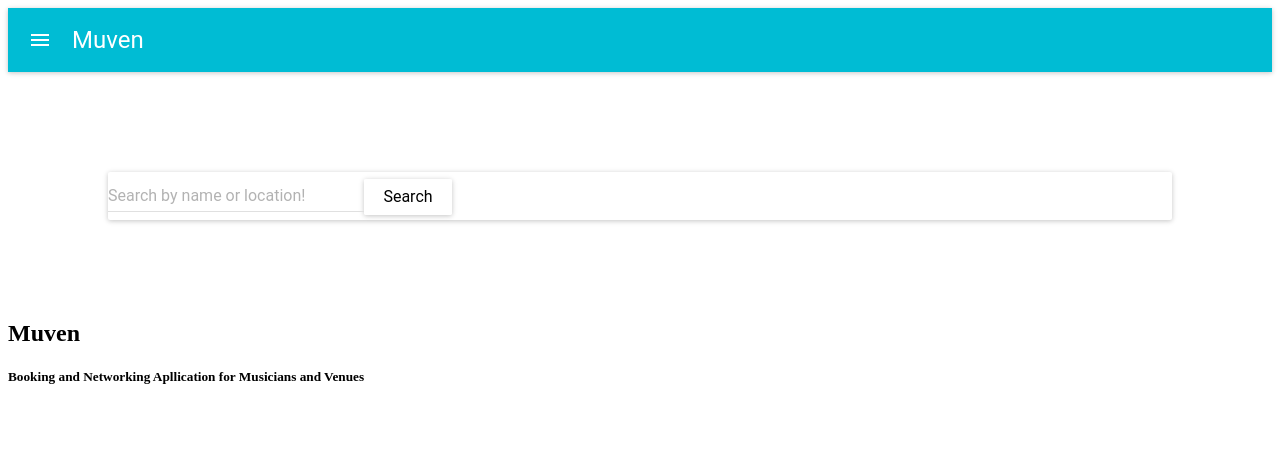
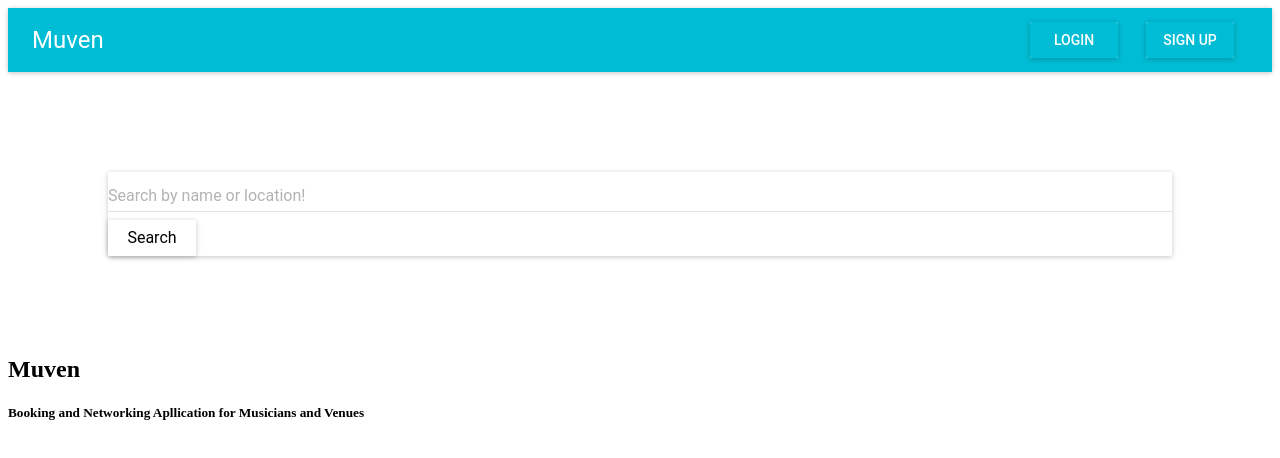
Before and after one commit to adamtahoun/muven, a React (Create React App) app in the folder front-end/: page / in a window 1280 px wide. Shown: the top 458 px of the page. Built offline with nearby package versions, Linux system fonts and the light colour scheme.

Commit message:
Some added stuff

```diff
--- a/front-end/package.json
+++ b/front-end/package.json
@@ -5,6 +5,7 @@
   "dependencies": {
     "react": "^16.0.0",
     "react-dom": "^16.0.0",
+    "react-router-dom": "^4.2.2",
     "react-scripts": "1.0.14"
   },
   "scripts": {
--- a/front-end/src/App.js
+++ b/front-end/src/App.js
@@ -4,7 +4,7 @@ import MuiThemeProvider from 'material-ui/styles/MuiThemeProvider';
 import NavBar from './Components/nav_bar';
 import SearchBar from './Components/search_bar';
 //import AppBar from 'material-ui/AppBar';
-
+//import {BrowserRouter, Route, Switch} from 'react-router-dom';
 
 class App extends Component {
   render() {
--- /dev/null
+++ b/front-end/src/Components/log_in_form.js
@@ -0,0 +1,13 @@
+import React, { Component } from 'react';
+
+class LoginForm extends Component{
+  render(){
+    return(
+      <div>
+      <h2>Login Form coming soon!</h2>
+      </div>
+    );
+  }
+}
+
+export default LoginForm;
--- a/front-end/src/Components/nav_bar.js
+++ b/front-end/src/Components/nav_bar.js
@@ -1,12 +1,24 @@
 import React from 'react';
 import AppBar from 'material-ui/AppBar';
+import {Link} from 'react-router-dom';
+import RaisedButton from 'material-ui/RaisedButton';
 
+const buttonStyle = {
+    margin: 14,
+};
 
 const NavBar = () => (
   <AppBar
   title="Muven"
-  iconClassNameRight = "muidocs-icon-navigation-expand-more"
-  />
+  showMenuIconButton = {false}
+  >
+  <Link to="./login">
+    <RaisedButton label = "Login" primary = {true} style = {buttonStyle}/>
+  </Link>
+    <Link to="./signup">
+    <RaisedButton label = "Sign Up" primary = {true} style = {buttonStyle}/>
+    </Link>
+  </AppBar>
 );
 
 export default NavBar;
--- a/front-end/src/Components/search_bar.js
+++ b/front-end/src/Components/search_bar.js
@@ -7,17 +7,23 @@ const style = {
   margin: "100px",
 };
 
+
+
+
 class SearchBar extends Component {
 
 
 
 render(){
   return(
+    <div>
     <Card style={style}>
 
-    <TextField hintText = "Search by name or location!"/>
+    <TextField hintText = "Search by name or location!" fullWidth={true}/>
     <RaisedButton>Search</RaisedButton>
     </Card>
+
+    </div>
   )
 }
 
--- /dev/null
+++ b/front-end/src/Components/sign_up_form.js
@@ -0,0 +1,13 @@
+import React, { Component } from 'react';
+
+class SignUpForm extends Component{
+  render(){
+    return(
+      <div>
+      <h2>Sign up Form coming soon!</h2>
+      </div>
+    );
+  }
+}
+
+export default SignUpForm;
--- a/front-end/src/index.js
+++ b/front-end/src/index.js
@@ -1,7 +1,20 @@
 import React from 'react';
 import ReactDOM from 'react-dom';
+import {BrowserRouter, Route, Switch} from 'react-router-dom';
 import App from './App';
+import SignUpForm from './Components/sign_up_form';
+import LoginForm from './Components/log_in_form';
+
 import registerServiceWorker from './registerServiceWorker';
 
-ReactDOM.render(<App />, document.getElementById('root'));
+ReactDOM.render(
+  <BrowserRouter>
+    <div>
+      <Switch>
+        <Route path = "/signup" component = {SignUpForm} />
+        <Route path = "/login" component = {LoginForm} />
+        <Route path = "/" component = {App} />
+      </Switch>
+    </div>
+    </BrowserRouter>, document.getElementById('root'));
 registerServiceWorker();
```
Also changed, not shown: 1 other file (tests, documents, lock files or other folders).
